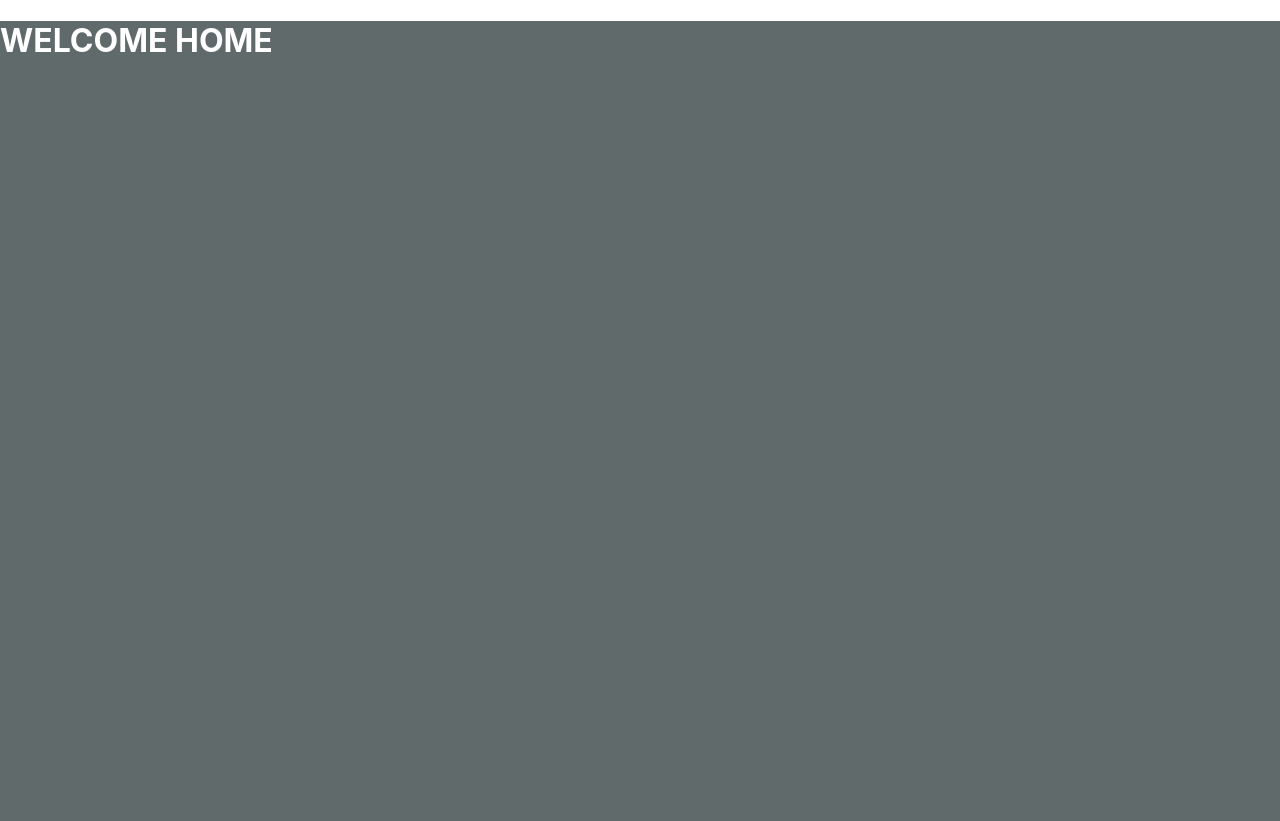
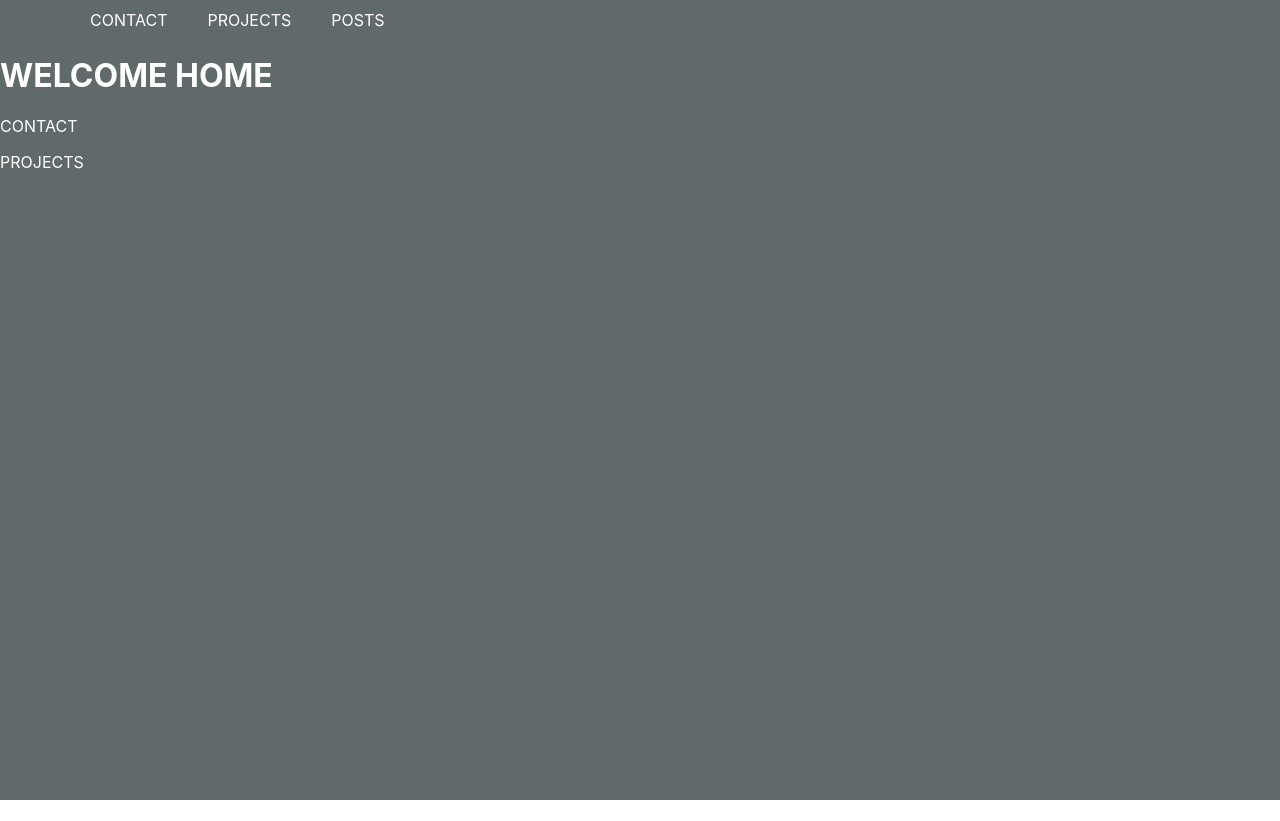
Before and after one commit to TYLER-JM/personal-homepage, a React (Create React App) app: page / in a window 1280 px wide. After the commit the page ends 800 px from the top, so only its background shows below. Built offline with nearby package versions, Linux system fonts and the light colour scheme.

Commit message:
adds navbar

```diff
--- a/src/components/Home.js
+++ b/src/components/Home.js
@@ -1,10 +1,14 @@
 import React from 'react';
-import '../styles/home.scss'
+import Navbar from './Navbar';
+import '../styles/home.scss';
+import ContentList from './ContentList';
 
 export default function() {
   return (
     <div className="container">
+      <Navbar />
       <h1>Welcome Home</h1>
+      <ContentList />
     </div>
   )
 }
--- /dev/null
+++ b/src/components/Navbar.js
@@ -0,0 +1,14 @@
+import React from 'react';
+import '../styles/navbar.scss'
+
+export default function() {
+  return (
+    <nav>
+      <ul>
+        <li>Contact</li>
+        <li>Projects</li>
+        <li>Posts</li>
+      </ul>
+    </nav>
+  )
+}
--- a/src/styles/home.scss
+++ b/src/styles/home.scss
@@ -1,7 +1,9 @@
+* {
+  margin-top: 0px;
+}
 .container {
   height: 100vh;
   background-color: rgb(97, 106, 107);
   color: white;
   text-transform: uppercase;
-
 }
--- /dev/null
+++ b/src/styles/navbar.scss
@@ -0,0 +1,10 @@
+nav {
+  padding: 10px;
+}
+ul {
+  list-style-type: none;
+  li {
+    display: inline-block;
+    padding-left: 40px;
+  }
+}
```
